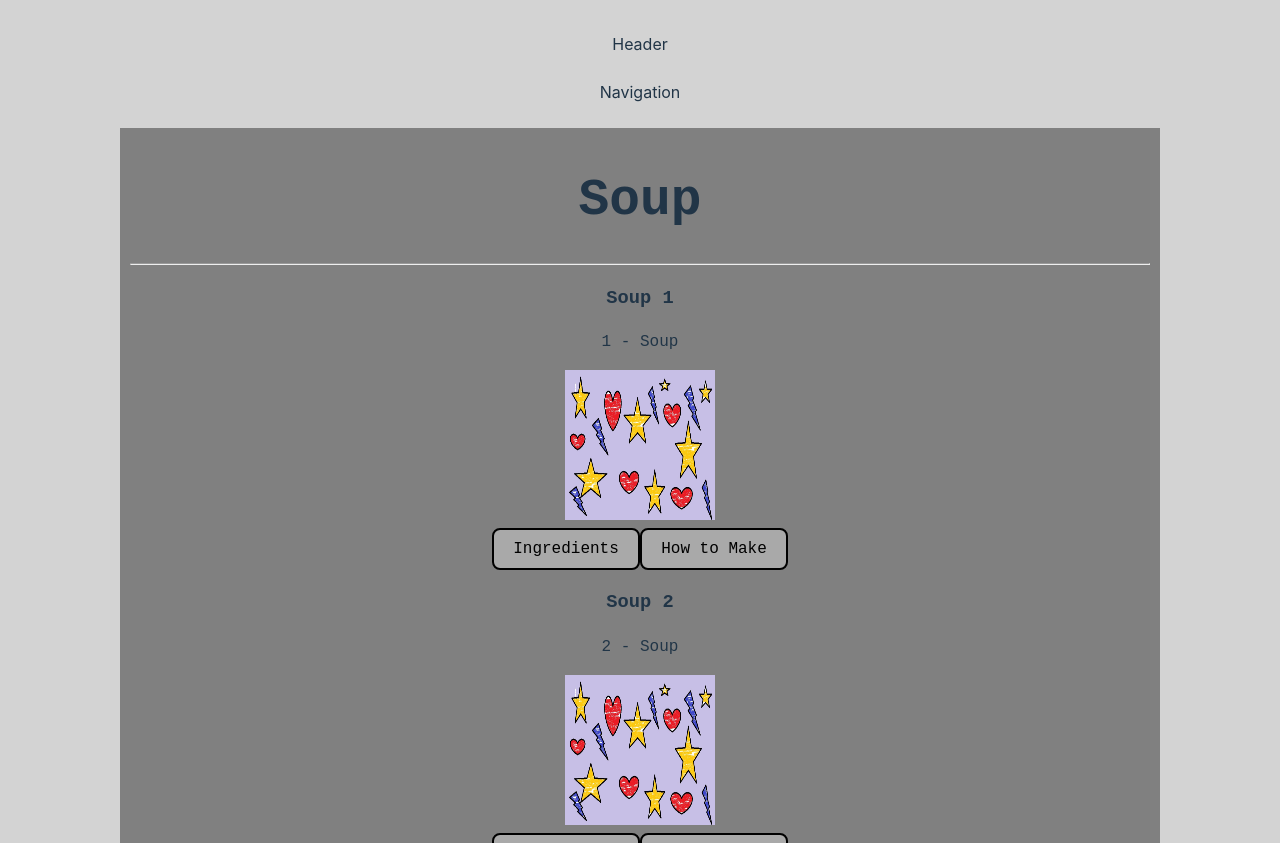
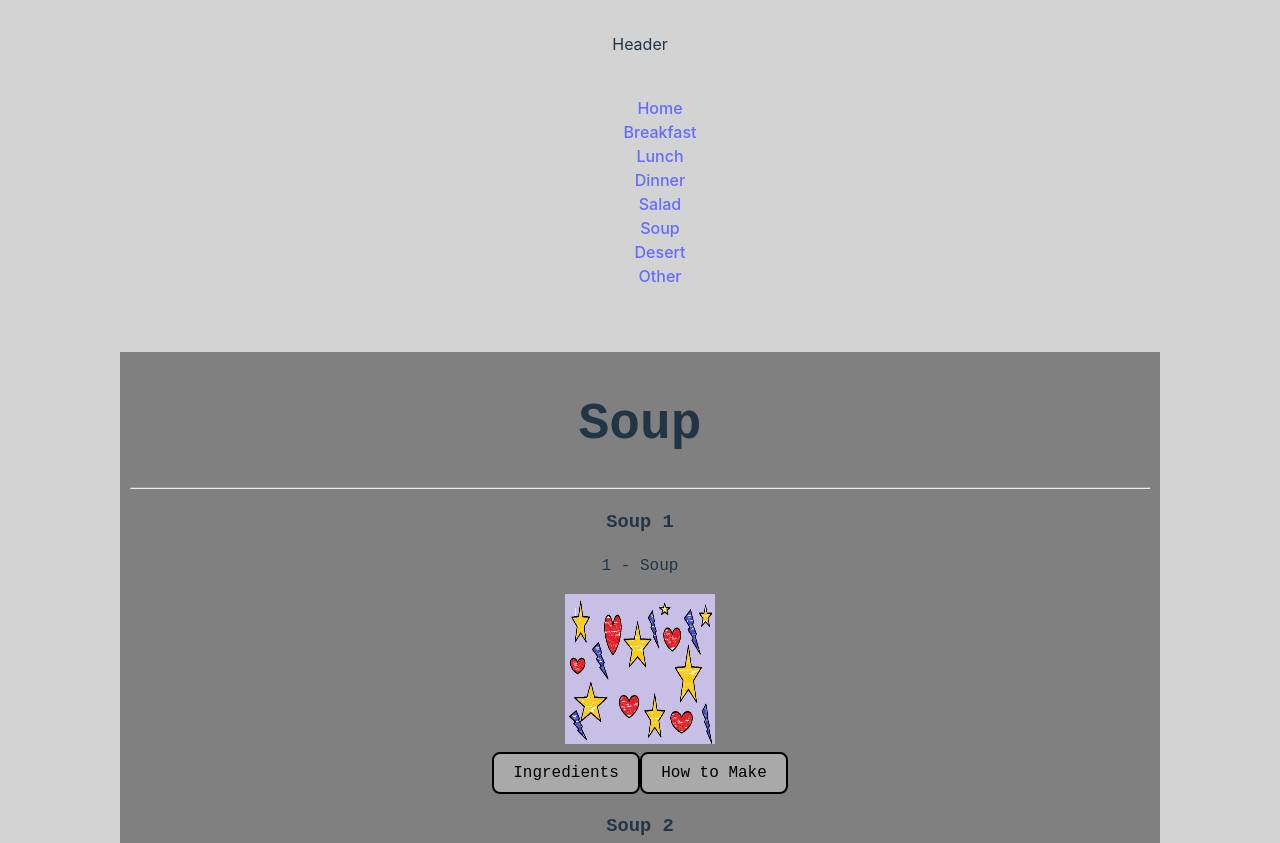
Before and after one commit to IvannaGotsova/CookingApp, a React (Vite) app: page /soup in a window 1280 px wide. Shown: the top 843 px of the page. Built offline with nearby package versions, Linux system fonts and the light colour scheme.

Commit message:
Updated Navigation component with basic content

```diff
--- a/src/components/Navigation.jsx
+++ b/src/components/Navigation.jsx
@@ -1,7 +1,23 @@
+import styles from '../css/Body.module.css'
+
 function Navigation () {
 
-    return "Navigation"
-
+    return (
+        <>
+            <div className={styles.displayStyle}>
+                <ul className={styles.removedBullets}>
+                    <li><a href="/">Home  </a></li>
+                    <li><a href="Breakfast">Breakfast  </a></li>
+                    <li><a href="Lunch">Lunch  </a></li>
+                    <li><a href="Dinner">Dinner  </a></li>
+                    <li><a href="Salad">Salad  </a></li>
+                    <li><a href="Soup">Soup  </a></li>
+                    <li><a href="Desert">Desert  </a></li>
+                    <li><a href="Other">Other  </a></li>
+                </ul>
+            </div>
+        </>
+    )
 }
 
 export default Navigation
```
